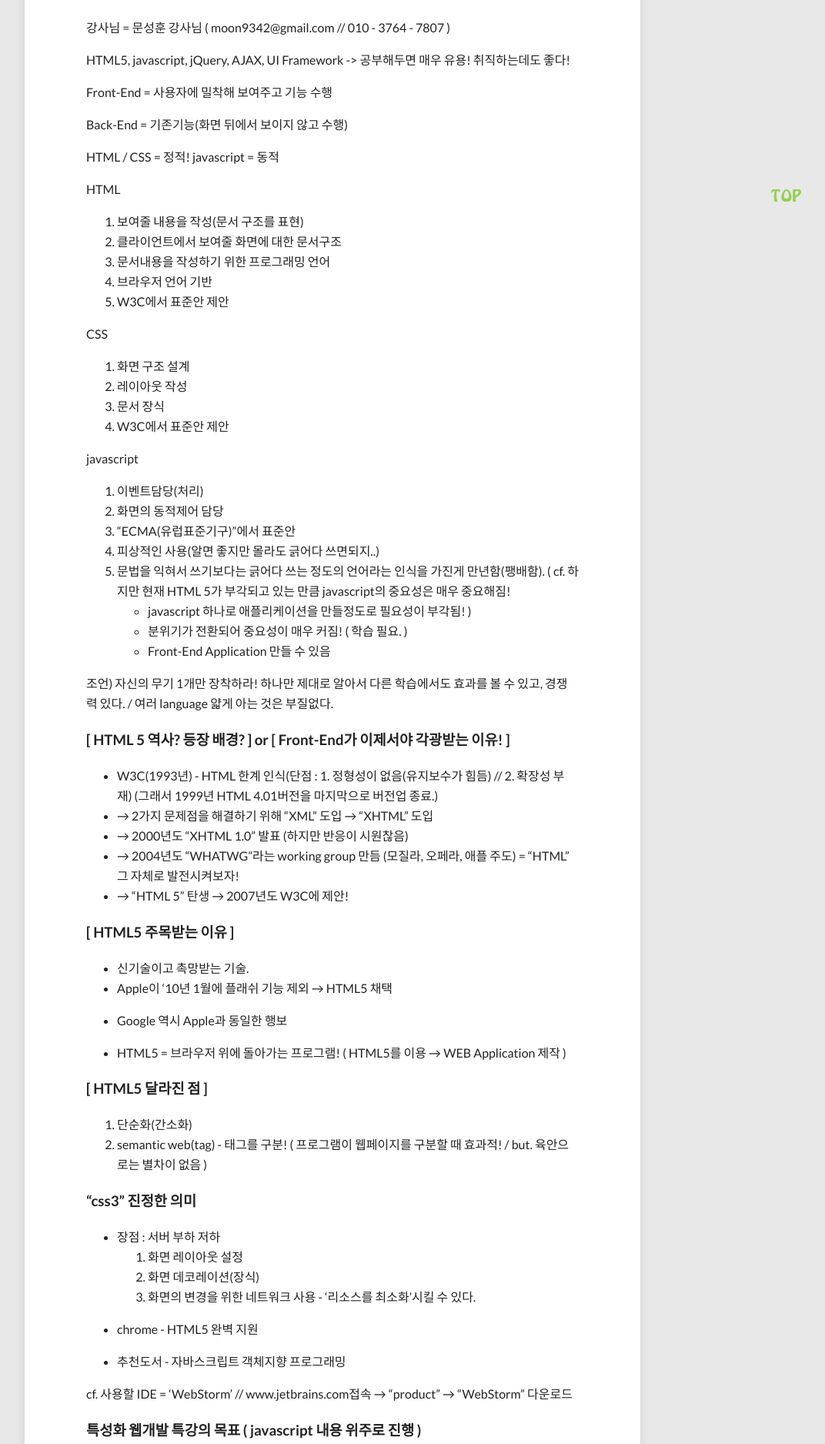
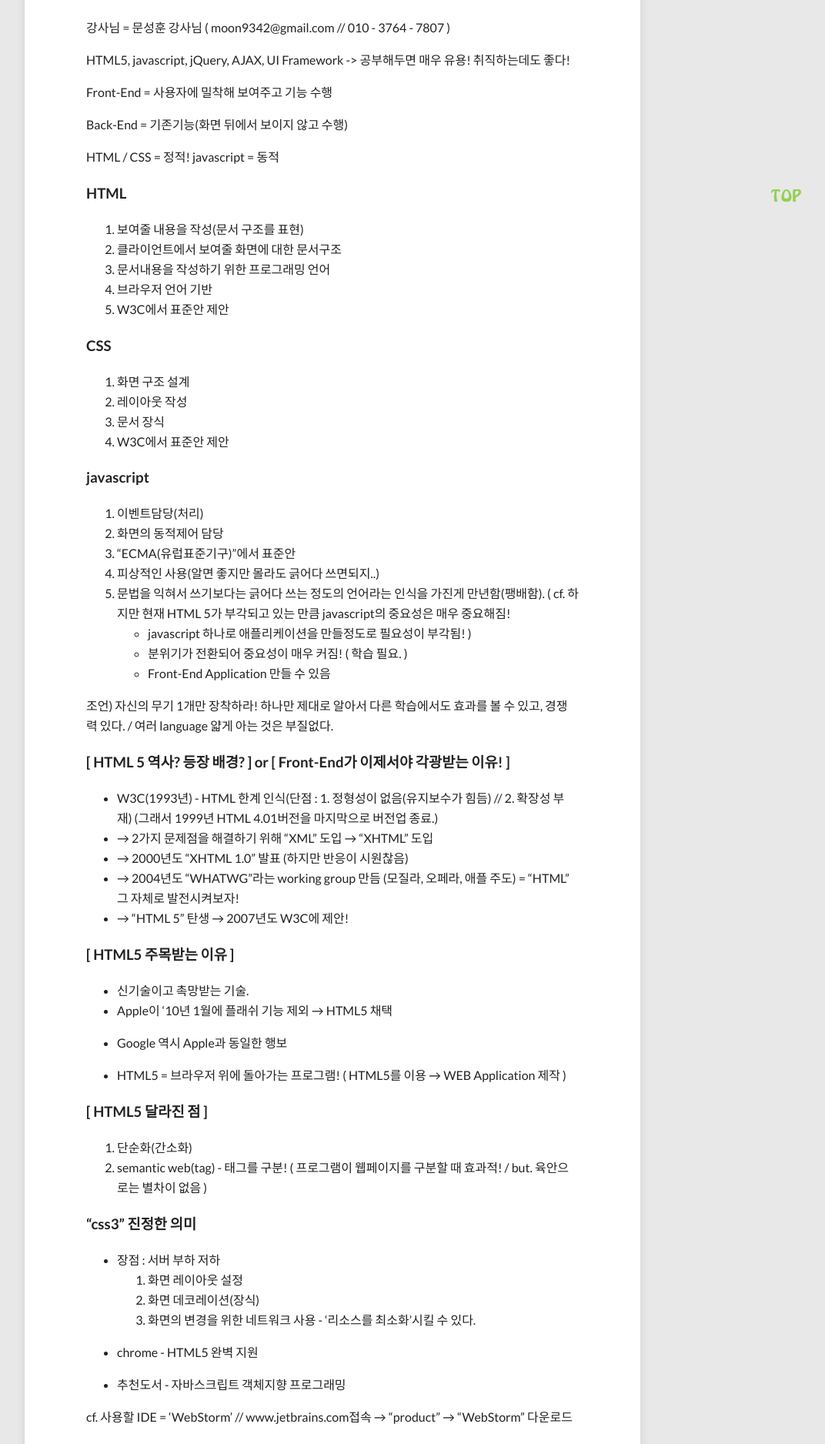
Before and after one commit to wanpyo90/hongblog, a Jekyll site: the page built from web_1.md, in a window 1280 px wide. Shown: the part 605-2481 px from the top of the page at 77% size, without its empty margins (208-1280 px from the left). Built offline with Jekyll 4.4.1, drawn with Linux system fonts in a browser that asks for light colours; nearby versions of some CDN libraries.

Commit message:
20141108

```diff
--- a/web_1.md
+++ b/web_1.md
@@ -26,20 +26,20 @@ Back-End = 기존기능(화면 뒤에서 보이지 않고 수행)
 HTML / CSS = 정적!
 javascript = 동적
 
-HTML
+### HTML
 1. 보여줄 내용을 작성(문서 구조를 표현)
 2. 클라이언트에서 보여줄 화면에 대한 문서구조
 3. 문서내용을 작성하기 위한 프로그래밍 언어
 4. 브라우저 언어 기반
 5. W3C에서 표준안 제안
 
-CSS
+### CSS
 1. 화면 구조 설계
 2. 레이아웃 작성
 3. 문서 장식
 4. W3C에서 표준안 제안
 
-javascript
+### javascript
 1. 이벤트담당(처리)
 2. 화면의 동적제어 담당
 3. "ECMA(유럽표준기구)"에서 표준안
```
